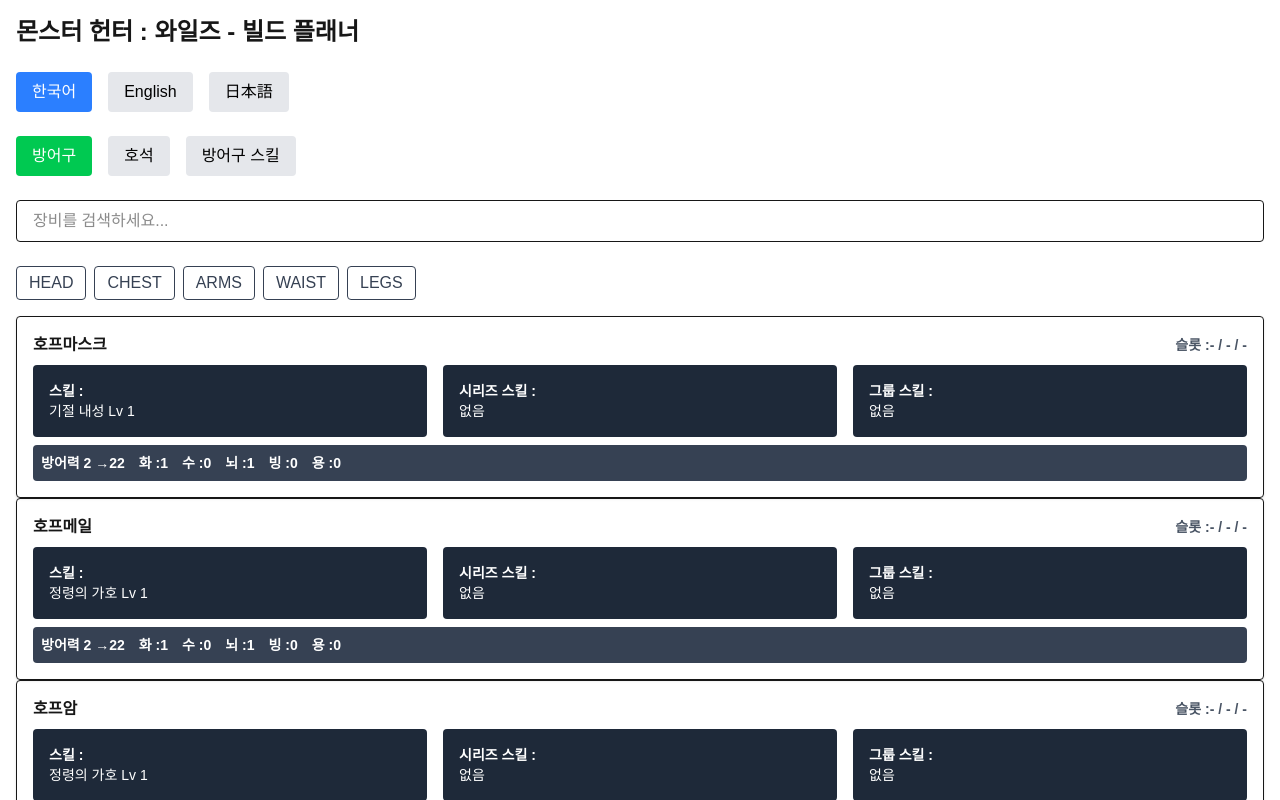
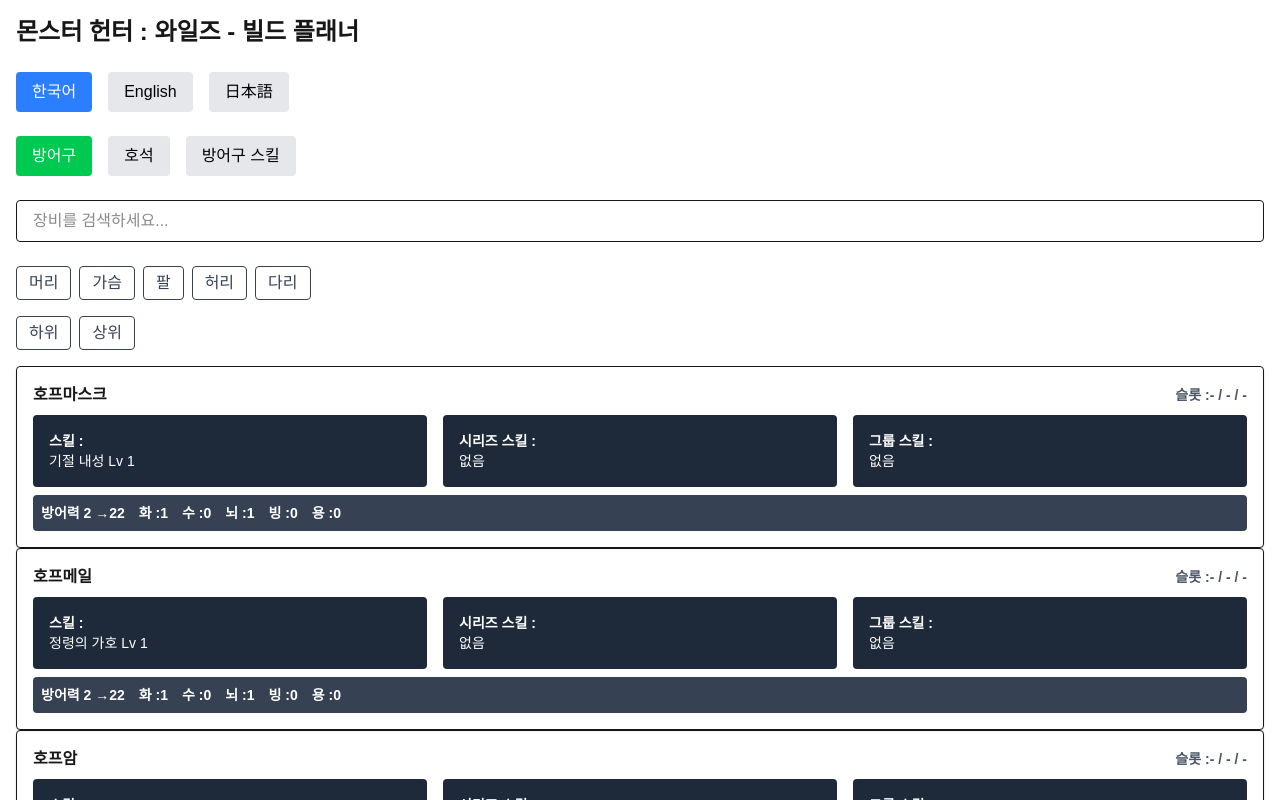
Before and after one commit to MinSamJun/game-builder, a Next.js app: page /mh-wilds in a window 1280 px wide. Shown: the top 800 px of the page. Built offline with nearby package versions, Linux system fonts and the light colour scheme.

Commit message:
상위 하위 필터 추가

```diff
--- a/src/container/mh-wilds/armor-list.tsx
+++ b/src/container/mh-wilds/armor-list.tsx
@@ -3,9 +3,6 @@
 import { useState } from "react";
 import { useI18n } from "@infrastructure/user-i18n";
 import mhWildsArmorData from "@/data/mh-wilds/mhwilds-armors-i18n.json";
-
-const armorPartFilter = ["head", "chest", "arms", "waist", "legs"] as const;
-type ArmorPart = (typeof armorPartFilter)[number];
 
 interface ArmorListProps {
   searchTerm: string;
@@ -13,7 +10,8 @@
 
 interface Armor {
   name: string;
-  part: ArmorPart;
+  part: string;
+  rank: string;
   skills?: Record<string, number | undefined>;
   slots?: number[];
   seriesSkill?: Record<string, number | undefined>;
@@ -22,7 +20,8 @@
 }
 
 export function ArmorList({ searchTerm }: ArmorListProps) {
-  const [selectedPart, setSelectedPart] = useState<ArmorPart | null>(null);
+  const [selectedPart, setSelectedPart] = useState<string | null>(null);
+  const [selectedRank, setSelectedRank] = useState<string | null>(null);
   const [page, setPage] = useState(1);
   const { getNamespaceData } = useI18n();
   const mhWildsArmorNamespace = getNamespaceData("mhWilds_armor") ?? {};
@@ -37,8 +36,9 @@
   const itemsPerPage = 10;
 
   const filteredArmorList = (mhWildsArmorData as Armor[]).filter(
-    ({ name, part }) =>
+    ({ name, part, rank }) =>
       (!selectedPart || part === selectedPart) &&
+      (!selectedRank || rank === selectedRank) &&
       (mhWildsArmorNamespace[name] ?? name)
         .toLowerCase()
         .includes(searchTerm.toLowerCase())
@@ -50,29 +50,123 @@
   );
 
   const nextPage = () => {
+    if (page < Math.ceil(filteredArmorList.length / itemsPerPage)) {
       setPage(page + 1);
+    }
   };
 
   const prevPage = () => {
+    if (page > 1) {
       setPage(page - 1);
+    }
   };
 
   return (
     <div>
       <div className="flex flex-wrap gap-2 mb-4">
-        {armorPartFilter.map((part) => (
         <button
-            key={part}
-            onClick={() => setSelectedPart(selectedPart === part ? null : part)}
+          key={"head"}
+          onClick={() =>
+            setSelectedPart(selectedPart === "head" ? null : "head")
+          }
           className={`px-3 py-1 rounded border ${
-              selectedPart === part
+            selectedPart === "head"
               ? "bg-blue-500 text-white"
               : "bg-white text-gray-700"
           }`}
         >
-            {part.toUpperCase()}
+          {mhWildsCommonNamespace?.mhwilds_common_head}
         </button>
-        ))}
+
+        <button
+          key={"chest"}
+          onClick={() =>
+            setSelectedPart(selectedPart === "chest" ? null : "chest")
+          }
+          className={`px-3 py-1 rounded border ${
+            selectedPart === "chest"
+              ? "bg-blue-500 text-white"
+              : "bg-white text-gray-700"
+          }`}
+        >
+          {mhWildsCommonNamespace?.mhwilds_common_chest}
+        </button>
+
+        <button
+          key={"arms"}
+          onClick={() =>
+            setSelectedPart(selectedPart === "arms" ? null : "arms")
+          }
+          className={`px-3 py-1 rounded border ${
+            selectedPart === "arms"
+              ? "bg-blue-500 text-white"
+              : "bg-white text-gray-700"
+          }`}
+        >
+          {mhWildsCommonNamespace?.mhwilds_common_arms}
+        </button>
+
+        <button
+          key={"waist"}
+          onClick={() =>
+            setSelectedPart(selectedPart === "waist" ? null : "waist")
+          }
+          className={`px-3 py-1 rounded border ${
+            selectedPart === "waist"
+              ? "bg-blue-500 text-white"
+              : "bg-white text-gray-700"
+          }`}
+        >
+          {mhWildsCommonNamespace?.mhwilds_common_waist}
+        </button>
+
+        <button
+          key={"legs"}
+          onClick={() =>
+            setSelectedPart(selectedPart === "legs" ? null : "legs")
+          }
+          className={`px-3 py-1 rounded border ${
+            selectedPart === "legs"
+              ? "bg-blue-500 text-white"
+              : "bg-white text-gray-700"
+          }`}
+        >
+          {mhWildsCommonNamespace?.mhwilds_common_legs}
+        </button>
+      </div>
+
+      <div className="flex flex-wrap gap-2 mb-4">
+        <button
+          key={"mhwilds_low_rank"}
+          onClick={() =>
+            setSelectedRank(
+              selectedRank === "mhwilds_low_rank" ? null : "mhwilds_low_rank"
+            )
+          }
+          className={`px-3 py-1 rounded border ${
+            selectedRank === "mhwilds_low_rank"
+              ? "bg-blue-500 text-white"
+              : "bg-white text-gray-700"
+          }`}
+        >
+          {mhWildsCommonNamespace?.mhwilds_common_low_rank}
+        </button>
+
+        <button
+          key={"mhwilds_high_rank"}
+          onClick={() =>
+            setSelectedRank(
+              selectedRank === "mhwilds_high_rank" ? null : "mhwilds_high_rank"
+            )
+          }
+          className={`px-3 py-1 rounded border ${
+            selectedRank === "mhwilds_high_rank"
+              ? "bg-blue-500 text-white"
+              : "bg-white text-gray-700"
+          }`}
+        >
+          {mhWildsCommonNamespace?.mhwilds_common_high_rank}
+        </button>
       </div>
 
       {paginatedArmorList.map(
--- a/src/infrastructure/i18n/mh-wilds/ko.ts
+++ b/src/infrastructure/i18n/mh-wilds/ko.ts
@@ -8,6 +8,11 @@
   mhwilds_common_none: "없음",
   mhWilds_common_armor: "방어구",
   mhWilds_common_charm: "호석",
+  mhwilds_common_head: "머리",
+  mhwilds_common_chest: "가슴",
+  mhwilds_common_arms: "팔",
+  mhwilds_common_waist: "허리",
+  mhwilds_common_legs: "다리",
   mhWilds_common_armor_skill: "방어구 스킬",
   mhwilds_common_armor_series_skill: "시리즈 스킬",
   mhwilds_common_armor_group_skill: "그룹 스킬",
```
Also changed, not shown: src/data/mh-wilds/mhwilds-armors-i18n.json. Lines whose indentation alone changed are shown as unchanged.
